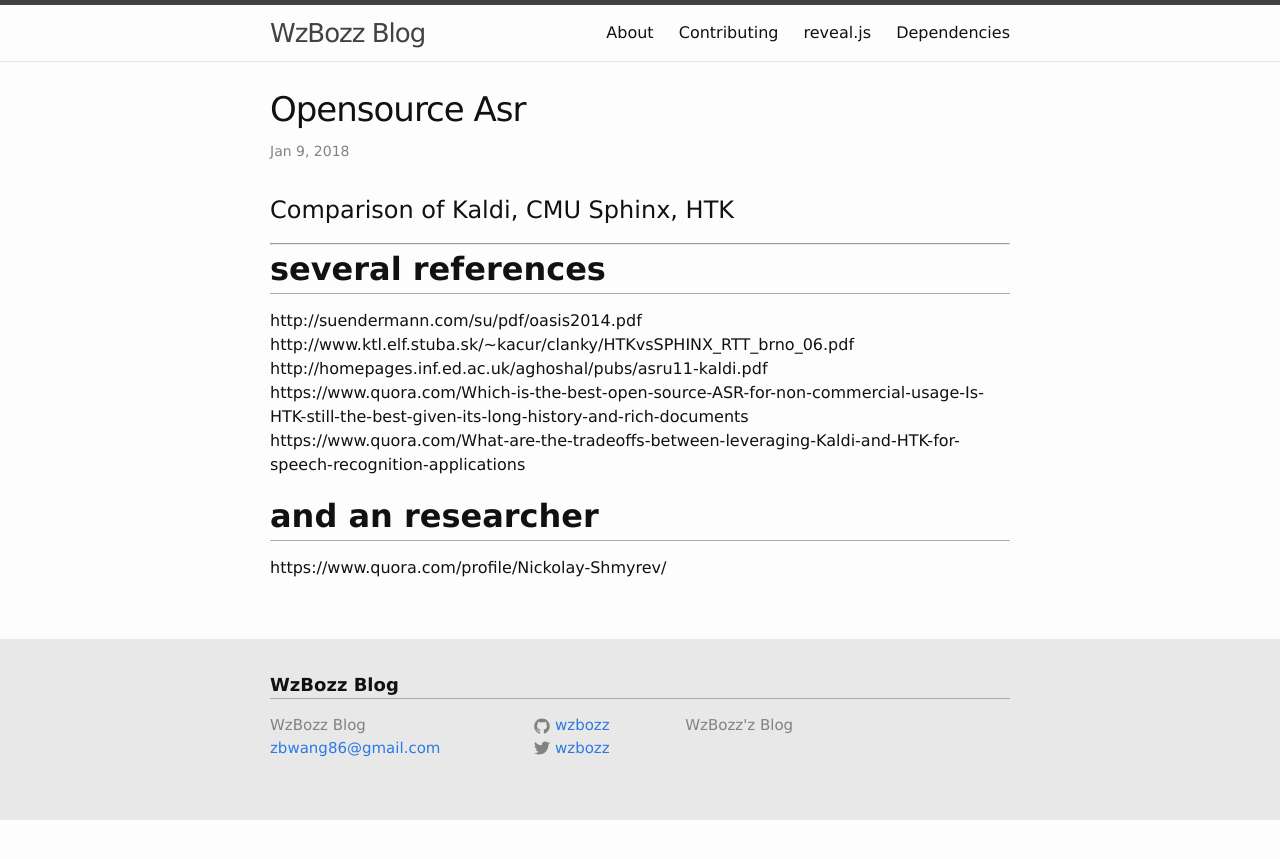
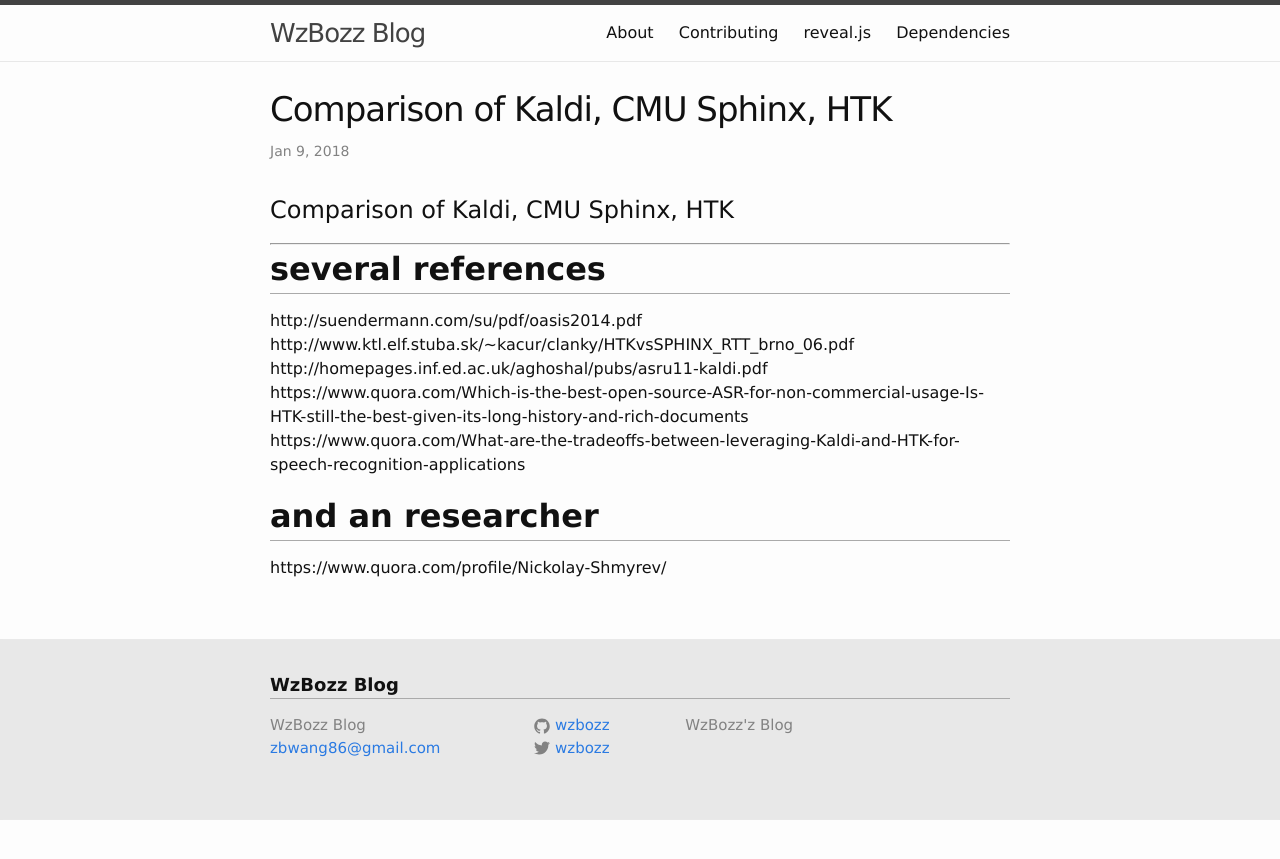
Before and after one commit to wzbozz/wzbozz.github.io, a Jekyll site: the page built from _posts/2018-01-09-opensource-asr.md, in a window 1280 px wide. Shown: the top 859 px of the page. Built offline with Jekyll 4.4.1, drawn with Linux system fonts in a browser that asks for light colours; nearby versions of some CDN libraries; our own code applies the rules of GitHub Pages for plain Markdown files.

Commit message:
Update 2018-01-09-opensource-asr.md

```diff
--- a/_posts/2018-01-09-opensource-asr.md
+++ b/_posts/2018-01-09-opensource-asr.md
@@ -1,3 +1,12 @@
+---
+title: "Comparison of Kaldi, CMU Sphinx, HTK"
+layout: post
+date: 2018-01-09
+mathjax: true
+diagram: true
+ruby_notation: true
+---
+
 # Comparison of Kaldi, CMU Sphinx, HTK
 ---
 ## several references
```
